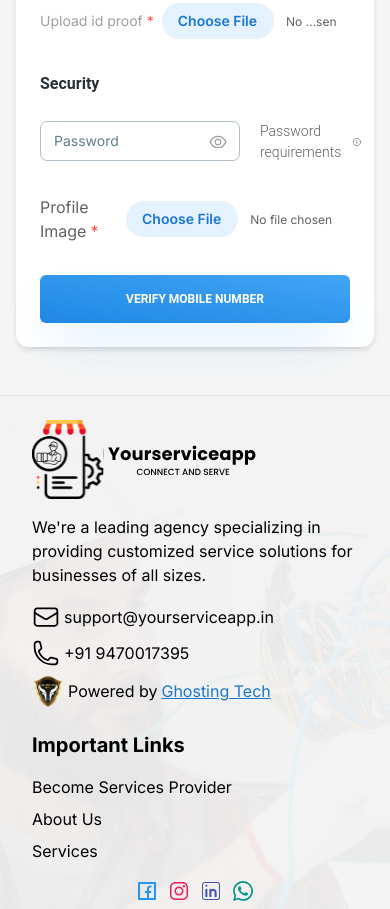
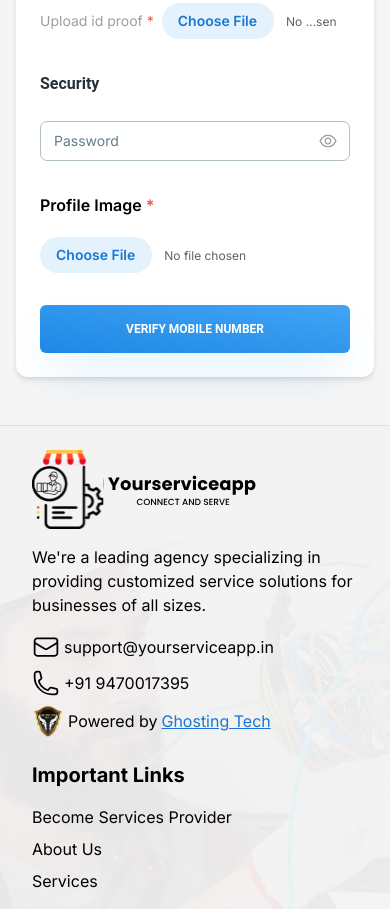
Before and after one commit to Ghosting-Tech/yourserviceapp, a Next.js app: page /become-service-provider in a window 390 px wide. Shown: the part 980-1889 px from the top of the page. Built offline with nearby package versions, Linux system fonts and the light colour scheme; no server answers; the database is empty; a web font is replaced by a local one.

Commit message:
changing in become a service provider file for password req

```diff
--- a/app/(public)/become-service-provider/page.jsx
+++ b/app/(public)/become-service-provider/page.jsx
@@ -930,7 +930,7 @@ const CreateServiceProvider = () => {
                     <Typography
                       variant="small"
                       color="gray"
-                      className="flex items-center gap-1 cursor-help w-full"
+                      className="hidden lg:flex items-center gap-1 cursor-help w-full"
                     >
                       Password requirements
                       <svg
@@ -952,8 +952,8 @@ const CreateServiceProvider = () => {
                 </div>
               </div>
 
-              <div className="flex gap-2 items-center w-full">
-                <h6>
+              <div className="md:flex gap-2 items-center w-full">
+                <h6 className="w-36 text-black font-semibold mb-5 md:mb-0">
                   Profile Image
                   <span className="text-red-400 ml-1">*</span>
                 </h6>
```
